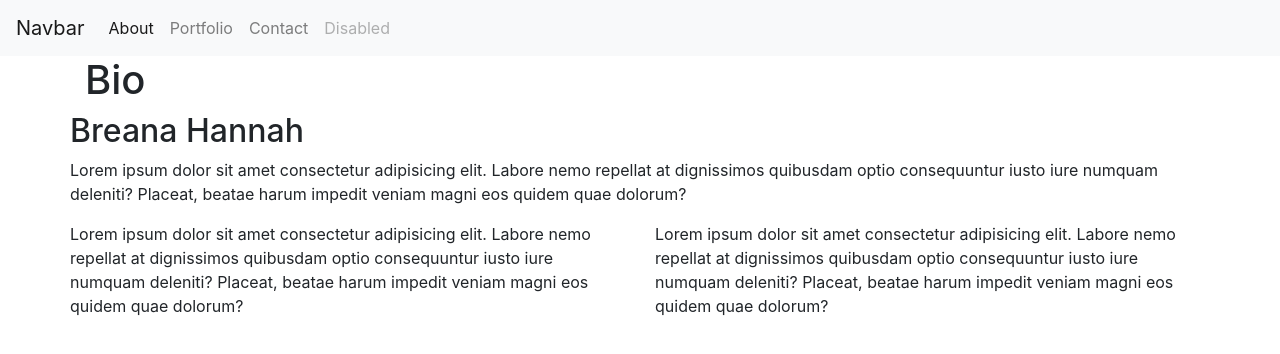
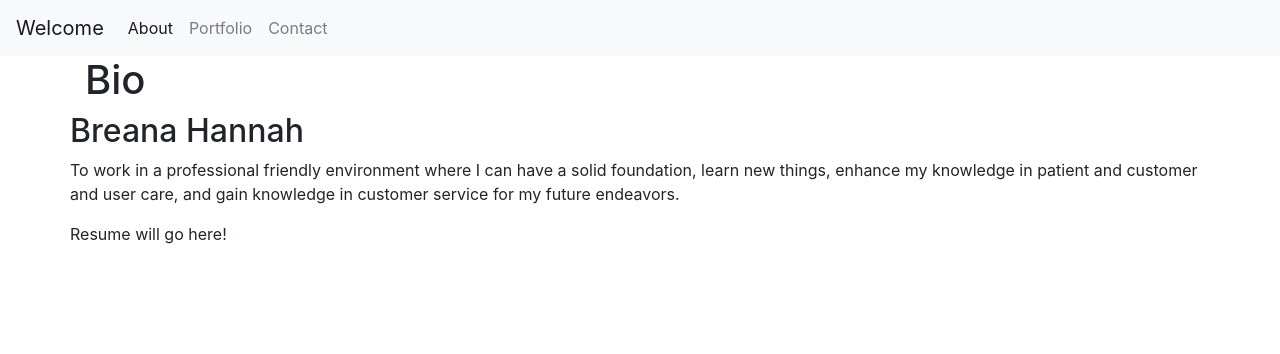
Before and after one commit to Brehannah/bootstraphw, a plain HTML site: page portfolio.html in a window 1280 px wide. Drawn offline with nearby package versions, Linux system fonts and the light colour scheme.

Commit message:
updated portfolio

```diff
--- a/portfolio.html
+++ b/portfolio.html
@@ -1,19 +1,23 @@
 <!DOCTYPE html>
 <html lang="en">
+
 <head>
 
-    <link rel="stylesheet" href="https://stackpath.bootstrapcdn.com/bootstrap/4.4.1/css/bootstrap.min.css" integrity="sha384-Vkoo8x4CGsO3+Hhxv8T/Q5PaXtkKtu6ug5TOeNV6gBiFeWPGFN9MuhOf23Q9Ifjh" crossorigin="anonymous">
+  <link rel="stylesheet" href="https://stackpath.bootstrapcdn.com/bootstrap/4.4.1/css/bootstrap.min.css"
+    integrity="sha384-Vkoo8x4CGsO3+Hhxv8T/Q5PaXtkKtu6ug5TOeNV6gBiFeWPGFN9MuhOf23Q9Ifjh" crossorigin="anonymous">
 
   <meta charset="UTF-8">
   <meta name="viewport" content="width=device-width, initial-scale=1.0">
   <title>Document</title>
 </head>
+
 <body>
 
   <!--navbar-->
   <nav class="navbar navbar-expand-lg navbar-light bg-light">
-    <a class="navbar-brand" href="#">Navbar</a>
-    <button class="navbar-toggler" type="button" data-toggle="collapse" data-target="#navbarNavAltMarkup" aria-controls="navbarNavAltMarkup" aria-expanded="false" aria-label="Toggle navigation">
+    <a class="navbar-brand" href="#">Welcome</a>
+    <button class="navbar-toggler" type="button" data-toggle="collapse" data-target="#navbarNavAltMarkup"
+      aria-controls="navbarNavAltMarkup" aria-expanded="false" aria-label="Toggle navigation">
       <span class="navbar-toggler-icon"></span>
     </button>
     <div class="collapse navbar-collapse" id="navbarNavAltMarkup">
@@ -21,7 +25,7 @@
         <a class="nav-item nav-link active" href="index.html">About<span class="sr-only">(current)</span></a>
         <a class="nav-item nav-link" href="portfolio.html">Portfolio</a>
         <a class="nav-item nav-link" href="contact.html">Contact</a>
-        <a class="nav-item nav-link disabled" href="#" tabindex="-1" aria-disabled="true">Disabled</a>
+
       </div>
     </div>
   </nav>
@@ -41,17 +45,18 @@
       <div class="row">
 
         <div class="col-md-12">
-                <p>Lorem ipsum dolor sit amet consectetur adipisicing elit. Labore nemo repellat at dignissimos quibusdam optio consequuntur iusto iure numquam deleniti? Placeat, beatae harum impedit veniam magni eos quidem quae dolorum?</p>
+          <p> To work in a professional friendly environment where I can have a solid foundation, learn new things,
+            enhance my knowledge in patient and customer and user care, and gain knowledge in customer service for my
+            future endeavors.</p>
         </div>
       </div>
 
       <div class="row">
-    <div class="col-md-6">
-                <p>Lorem ipsum dolor sit amet consectetur adipisicing elit. Labore nemo repellat at dignissimos quibusdam optio consequuntur iusto iure numquam deleniti? Placeat, beatae harum impedit veniam magni eos quidem quae dolorum?</p>
+        <div class="col-md-12">
+          <p> Resume will go here!</p>
         </div>
-            <div class="col-md-6">
-                <p>Lorem ipsum dolor sit amet consectetur adipisicing elit. Labore nemo repellat at dignissimos quibusdam optio consequuntur iusto iure numquam deleniti? Placeat, beatae harum impedit veniam magni eos quidem quae dolorum?</p>
-            </div>
+
       </div>
 </body>
+
 </html>
```
Also changed, not shown: contact.html (+2 -2 lines), index.html (+25 -7 lines). Lines whose indentation alone changed are shown as unchanged.
